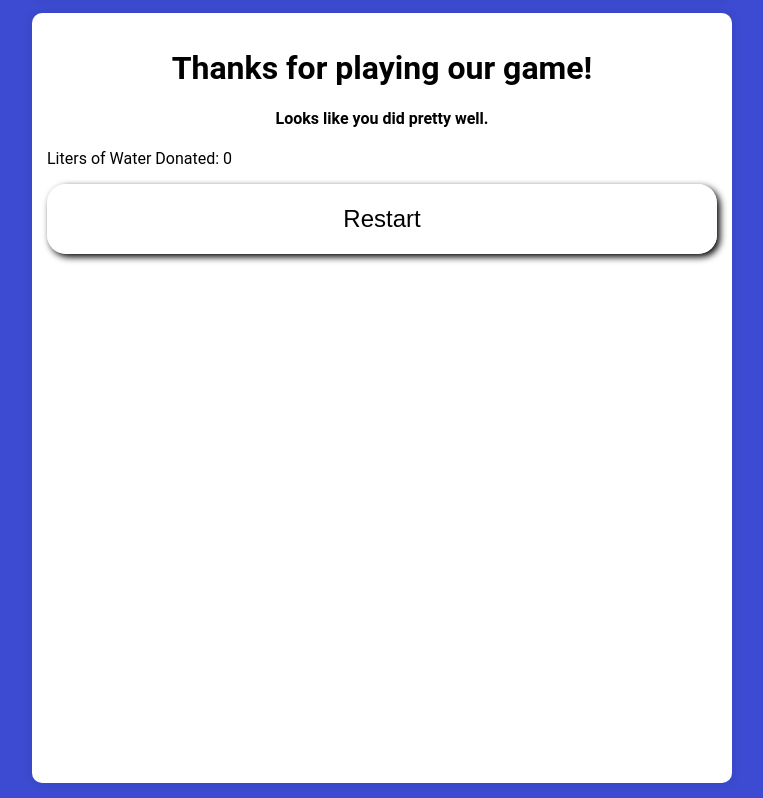
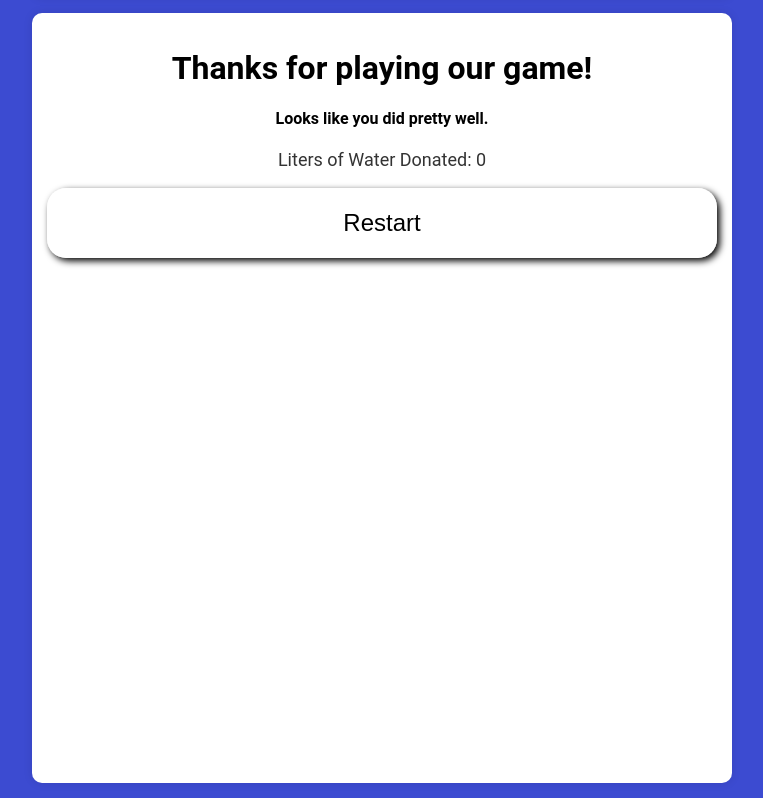
Before and after one commit to josephvu10/UGAMakeathon2, a plain HTML site: page index.html in a window 1280 px wide. Shown: the part 1572-2370 px from the top of the page, without its empty margins (258-1021 px from the left). Drawn offline with nearby package versions, Linux system fonts and the light colour scheme; a script that the page names is missing.

```diff
--- a/code.js
+++ b/code.js
@@ -20,6 +20,9 @@ function displayWelcome() {
   $(".screen").hide();
   $("#welcome-screen").show();
   $("#water-donated").text(`Liters of Water Donated: ${waterDonated}`); // Display number of liters of water donated
+  $(".start-btn").click(function() {
+    onClickedStart();
+  });
 }
 
 function displayQuestion() {
--- a/style.css
+++ b/style.css
@@ -82,3 +82,10 @@ a.help-btn {
 a.help-btn:hover {
   background-color: rgba(0, 123, 255, 0.8);
 }
+
+#water-donated {
+  font-size: 18px;
+  color: #333; /* Dark gray text color */
+  text-align: center;
+  align-items: center;
+}
```
